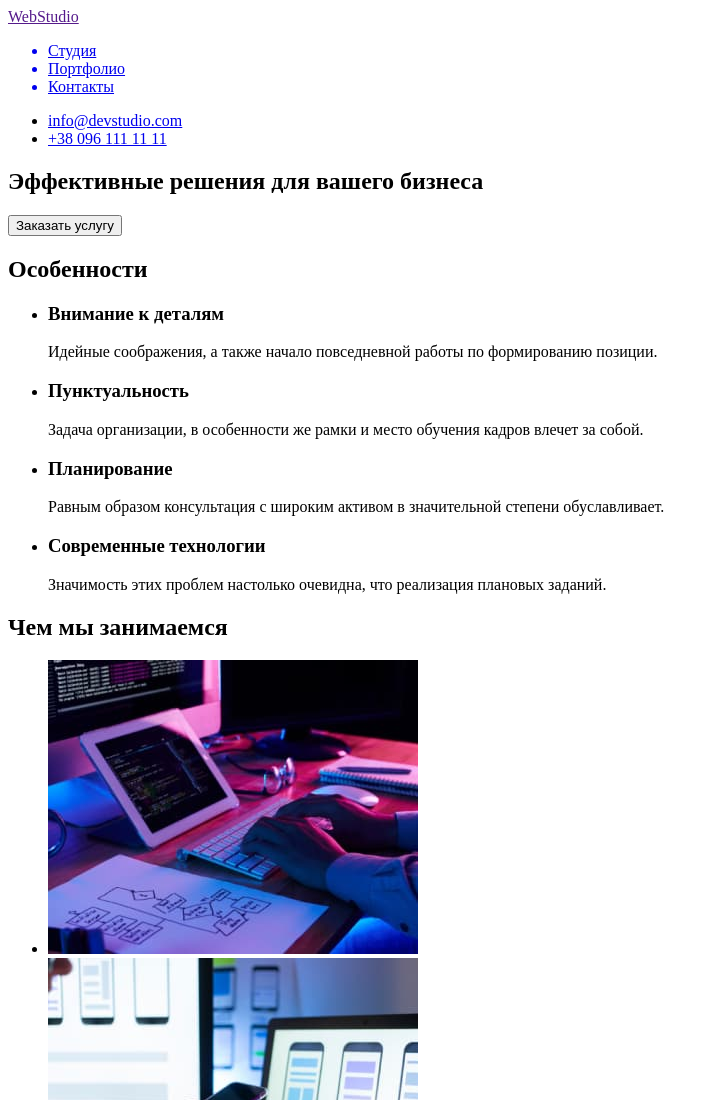
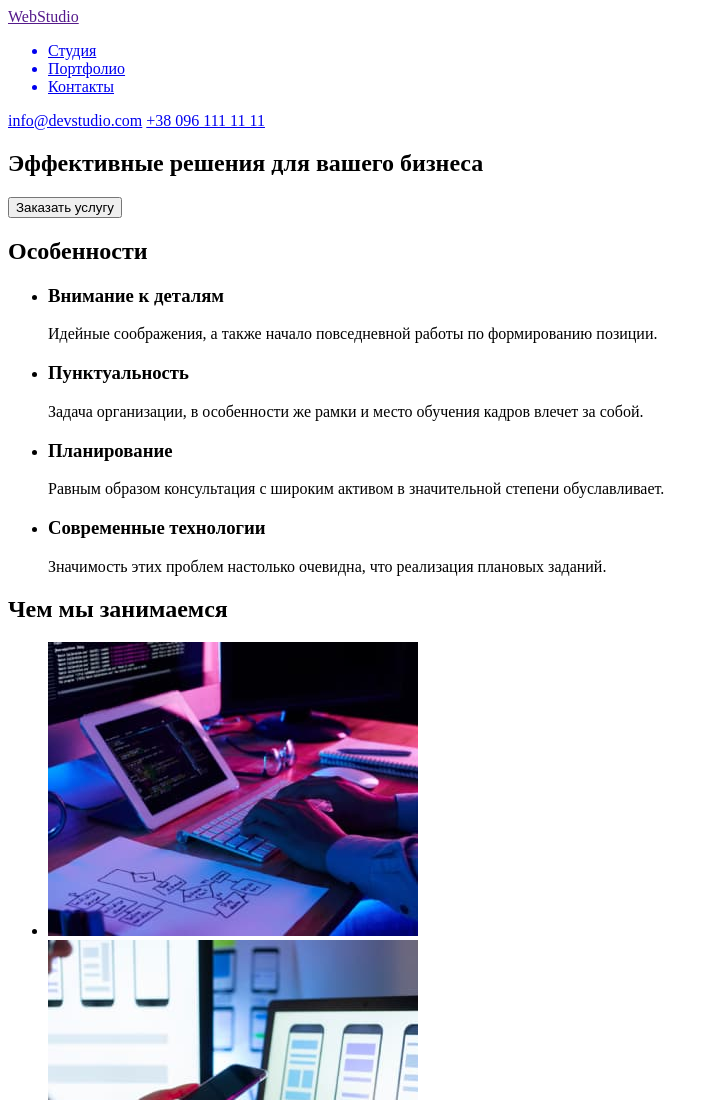
Before and after one commit to strelezzzz/goit-markup-hw-01, a plain HTML site: page index.html in a window 1280 px wide. Shown: the top 1100 px of the page, without its empty margins (0-719 px from the left). Drawn offline with Linux system fonts and the light colour scheme.

Commit message:
<a> нельзя вложить в <ul>

```diff
--- a/index.html
+++ b/index.html
@@ -20,10 +20,10 @@
             </ul>
         </nav>
         <!-- Контакты -->
-        <ul>
-            <li><a href="mailto:info@devstudio.com">info@devstudio.com</a></li>
-            <li><a href="tel:+380961111111">+38 096 111 11 11</a></li>
-        </ul>
+        <section>
+            <a href="mailto:info@devstudio.com">info@devstudio.com</a>
+            <a href="tel:+380961111111">+38 096 111 11 11</a>
+        </section>
     </header>
     <main>
         <!-- Герой -->
```
